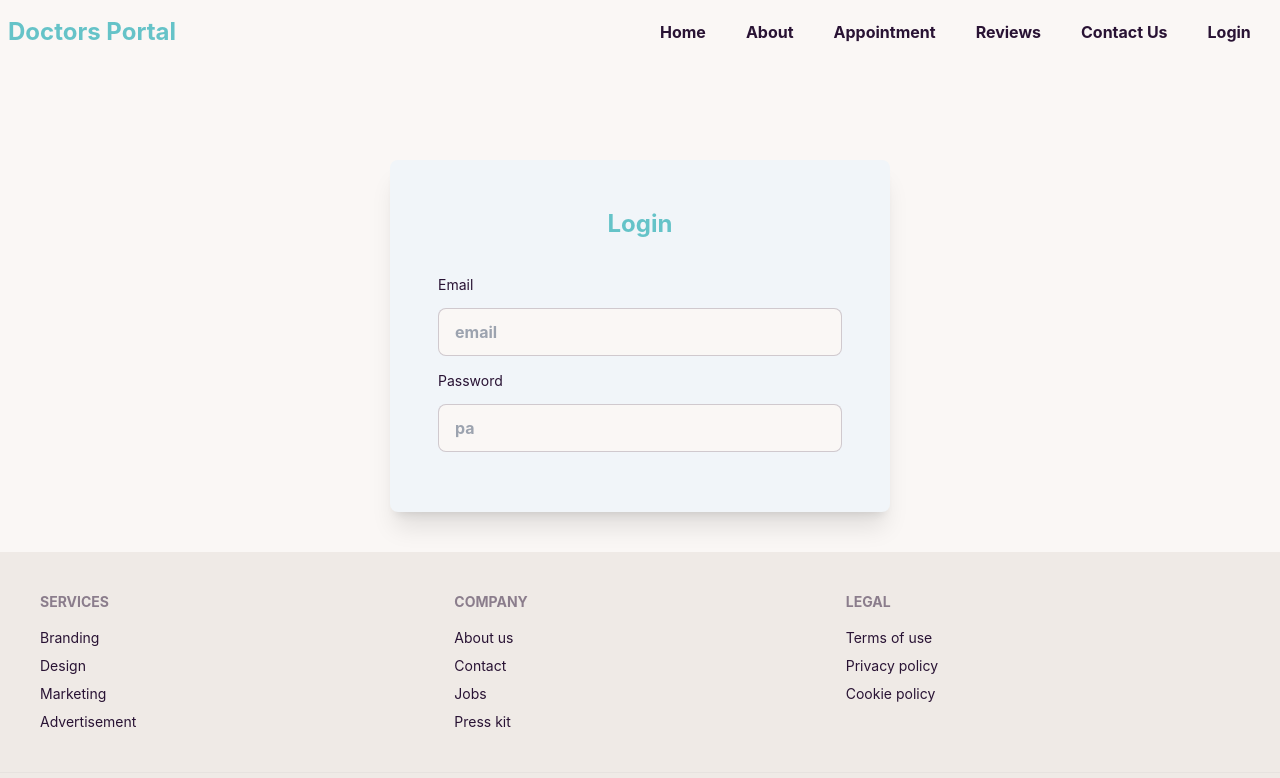
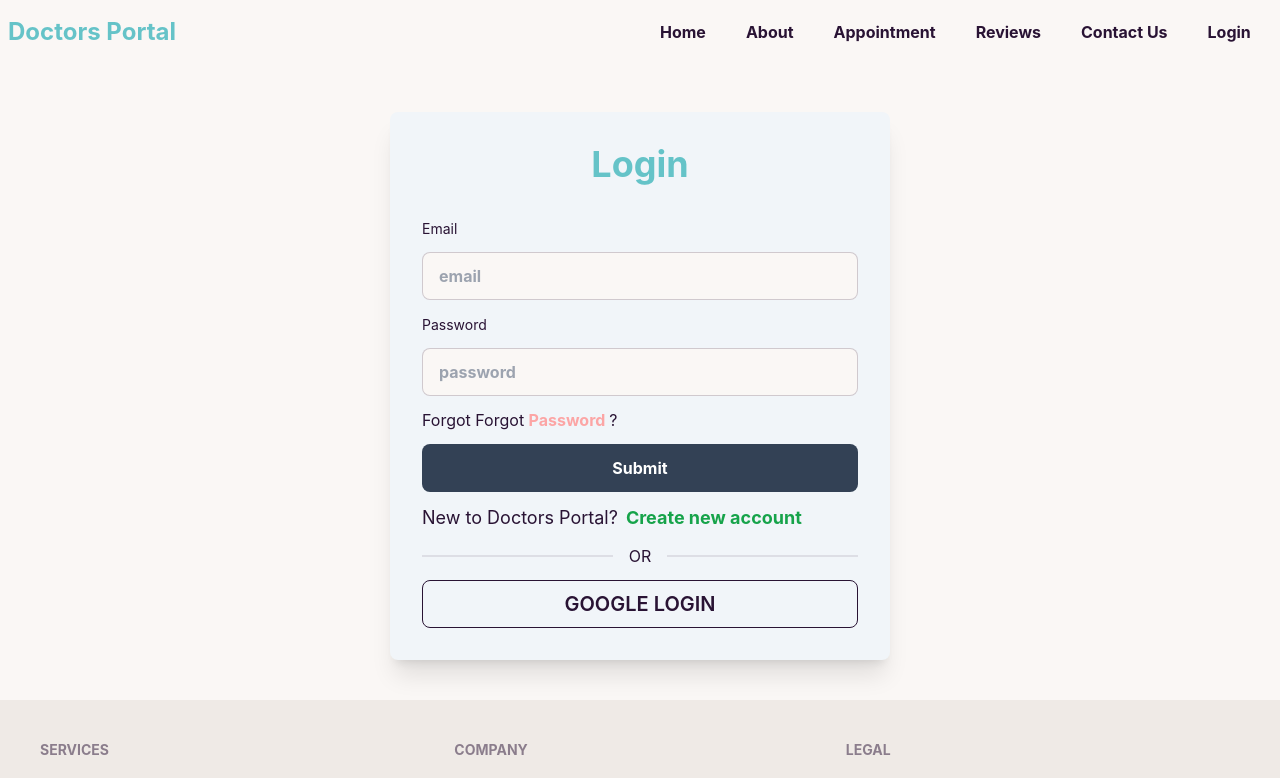
Before and after one commit to alamin0561464977/doctors-portal-client, a React (Create React App) app: page /login in a window 1280 px wide. Shown: the top 778 px of the page. Built offline with nearby package versions, Linux system fonts and the light colour scheme.

Commit message:
added a Login Form

```diff
--- a/package.json
+++ b/package.json
@@ -12,6 +12,7 @@
     "react-datepicker": "^4.8.0",
     "react-day-picker": "^8.3.6",
     "react-dom": "^18.2.0",
+    "react-hook-form": "^7.39.3",
     "react-router-dom": "^6.4.3",
     "react-scripts": "5.0.1",
     "web-vitals": "^2.1.4"
--- a/src/Pages/Login/Login.js
+++ b/src/Pages/Login/Login.js
@@ -1,18 +1,44 @@
-import React from 'react';
+import React, { useState } from 'react';
+import { Link } from 'react-router-dom';
+import { useForm } from "react-hook-form";
 
 const Login = () => {
+    const [error, setError] = useState(null);
+    const { register, handleSubmit, watch, formState: { errors } } = useForm();
+
+    const handelLogin = data => {
+        console.log(data)
+    }
     return (
-        <div>
-            <form className='w-[500px] p-12 rounded-lg mx-auto mt-24 bg-slate-100 shadow-xl'>
-                <h2 className='text-2xl font-bold mb-8 text-center text-primary'>Login</h2>
+        <div className='w-[500px] p-8 rounded-lg mx-auto mt-12 bg-slate-100 shadow-xl'>
+            <form onSubmit={handleSubmit(handelLogin)}>
+                <h2 className='text-4xl font-bold mb-8 text-center text-primary'>Login</h2>
+                {/* email */}
                 <span className="label-text">Email</span>
-                <input type="email" placeholder="email"
+                <input type="email" placeholder="email" {...register("email", { required: true })}
                     className="input input-bordered font-bold w-full rounded-lg my-3" />
+                {errors.email?.type === 'required' && <p role="alert" className=' text-red-600'>Email is required</p>}
+
                 <span className="label-text">Password</span>
-                <input type="password" placeholder="pa"
+                <input type="password" placeholder="password"  {...register("password", {
+                    required: 'Password is required',
+                    pattern: { value: /(?=.*[A-Z])(?=.*[!@#$&*])(?=.*[0-9])(?=.*[a-z]).{8}/, message: 'password must be strong' },
+                })}
                     className="input input-bordered font-bold w-full rounded-lg my-3" />
-
+                {errors.password && <p role="alert" className=' text-red-600'>{errors.password.message}</p>}
+                <p>Forgot Forgot <span className=' text-red-300 font-bold'> Password </span> ?</p>
+                {
+                    error &&
+                    <span className="label-text text-red-600 font-bold">auth</span>
+                }
+                <input type="submit"
+                    className="input bg-slate-700 text-white input-border font-bold w-full rounded-lg my-3" />
             </form>
+            <p className='text-lg'>New to Doctors Portal?
+                <Link className='font-bold ml-2 text-green-600' to='/sign-up'>Create new account</Link>
+            </p>
+            <div className="divider">OR</div>
+            <button className="btn text-xl w-full rounded-lg btn-outline">Google Login</button>
         </div>
     );
 };
```
Also changed, not shown: 1 other file (tests, documents, lock files or other folders).
